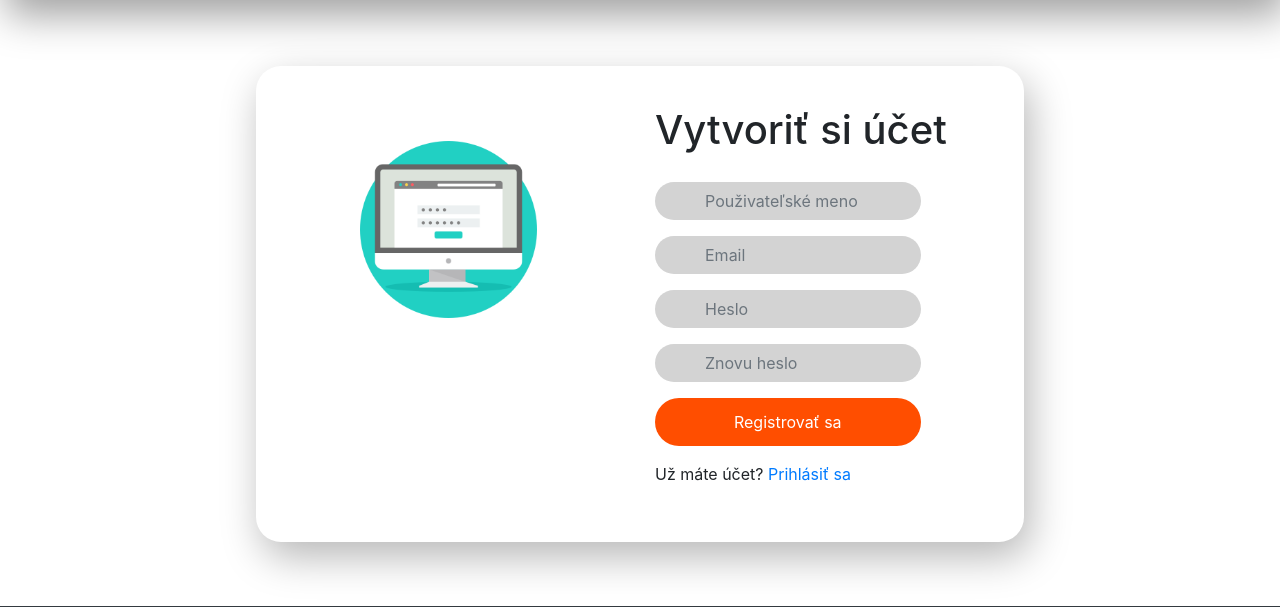
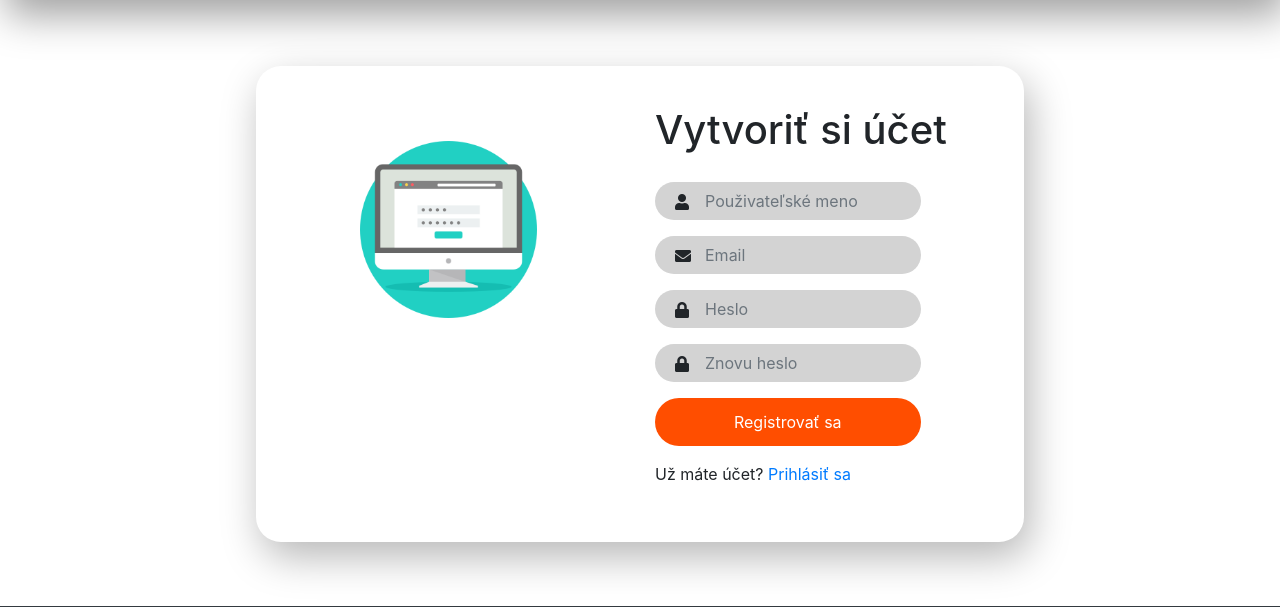
Before and after one commit to ETAPD/sj_projekt, a PHP site: page /signup.php in a window 1280 px wide. Shown: the part 62-669 px from the top of the page. Run offline with PHP 8.4, Linux system fonts and the light colour scheme.

Commit message:
Refactor CSS for login and signup forms

```diff
--- a/css/login.css
+++ b/css/login.css
@@ -20,7 +20,7 @@ main {
 .input-icon i {
     position: absolute;
     left: 20px;
-    top: 15px;
+    top: 12px;
 
 }
 
--- a/css/signup.css
+++ b/css/signup.css
@@ -21,7 +21,7 @@ main {
 .input-icon i {
     position: absolute;
     left: 20px;
-    top: 15px;
+    top: 12px;
 
 }
 
--- a/includes/head.php
+++ b/includes/head.php
@@ -19,4 +19,5 @@
     <link href="css/footer.css" rel="stylesheet">
     <link href="https://cdn.jsdelivr.net/npm/bootstrap@5.3.2/dist/css/bootstrap.min.css" rel="stylesheet" integrity="sha384-T3c6CoIi6uLrA9TneNEoa7RxnatzjcDSCmG1MXxSR1GAsXEV/Dwwykc2MPK8M2HN" crossorigin="anonymous">
     <link href="https://stackpath.bootstrapcdn.com/bootstrap/4.3.1/css/bootstrap.min.css" rel="stylesheet">
+    <link rel="stylesheet" href="https://use.fontawesome.com/releases/v5.15.4/css/all.css">
 </head>
```
